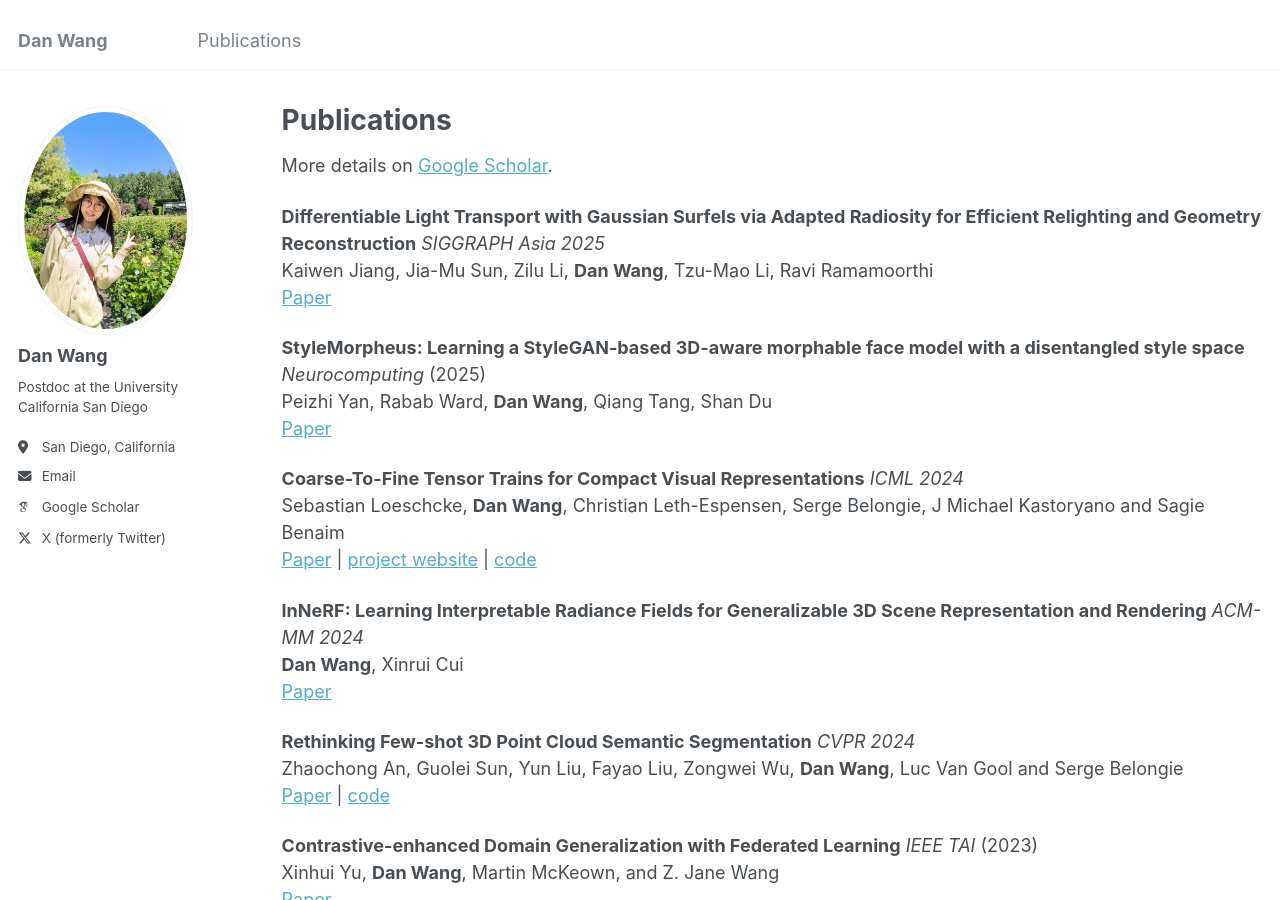
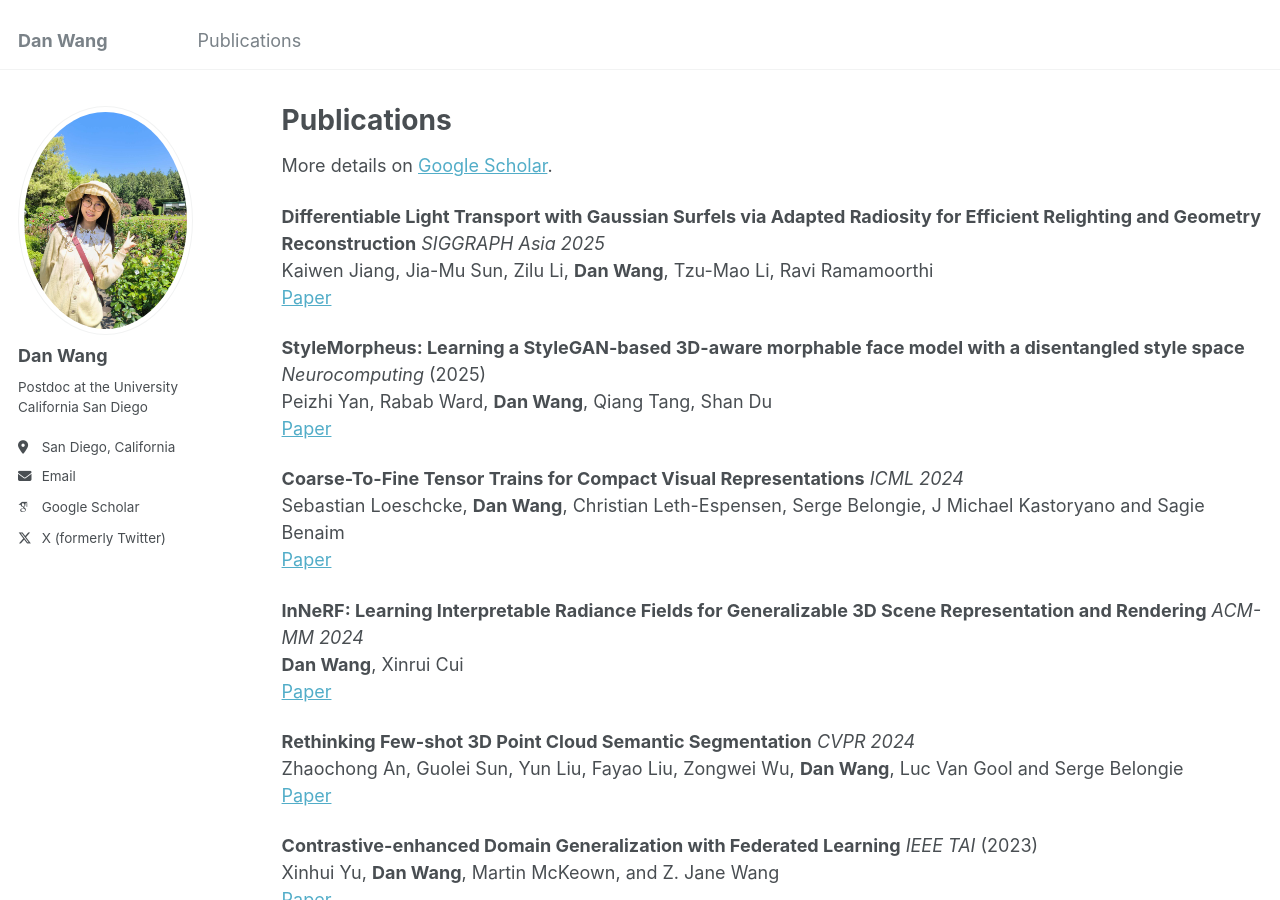
Before and after one commit to danalaina/danalaina.github.io, a Jekyll site: the page built from _pages/publications_onepage.md, in a window 1280 px wide and 900 px high. Built offline with Jekyll 4.4.1, drawn with Linux system fonts in a browser that asks for light colours; some web fonts are replaced.

Commit message:
update 10.26.25

```diff
--- a/_pages/publications_onepage.md
+++ b/_pages/publications_onepage.md
@@ -20,9 +20,9 @@ Peizhi Yan, Rabab Ward, **Dan Wang**, Qiang Tang, Shan Du\
 **Coarse-To-Fine Tensor Trains for Compact Visual Representations** *ICML 2024*\
 Sebastian Loeschcke, **Dan Wang**, Christian Leth-Espensen, Serge Belongie, J Michael Kastoryano and Sagie Benaim\
 <!-- *International Conference on Machine Learning (ICML 2024)*\ -->
-[Paper](https://arxiv.org/abs/2406.04332) |
-[project website](https://sebulo.github.io/PuTT_website/) |
-[code](https://github.com/sebulo/PuTT)
+[Paper](https://arxiv.org/abs/2406.04332)
+<!-- [project website](https://sebulo.github.io/PuTT_website/) |
+[code](https://github.com/sebulo/PuTT)  -->
 
 **InNeRF: Learning Interpretable Radiance Fields for Generalizable 3D Scene Representation and Rendering** *ACM-MM 2024*\
 **Dan Wang**, Xinrui Cui\
@@ -33,9 +33,9 @@ Sebastian Loeschcke, **Dan Wang**, Christian Leth-Espensen, Serge Belongie, J Mi
 **Rethinking Few-shot 3D Point Cloud Semantic Segmentation** *CVPR 2024*\
 Zhaochong An, Guolei Sun, Yun Liu, Fayao Liu, Zongwei Wu, **Dan Wang**, Luc Van Gool and Serge Belongie\
 <!-- *Computer Vision and Pattern Recognition (CVPR 2024)*\ -->
-[Paper](https://arxiv.org/abs/2403.00592) |
+[Paper](https://arxiv.org/abs/2403.00592)
 <!-- [project website](https://vishalned.github.io/mmearth/) | -->
-[code](https://github.com/ZhaochongAn/COSeg)
+<!-- [code](https://github.com/ZhaochongAn/COSeg)  -->
 <!-- [code-model](https://github.com/vishalned/MMEarth-train)  -->
 
 
```
